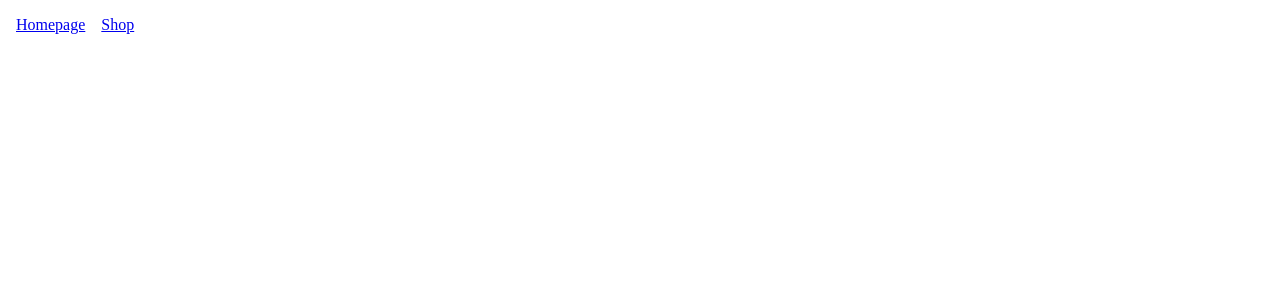
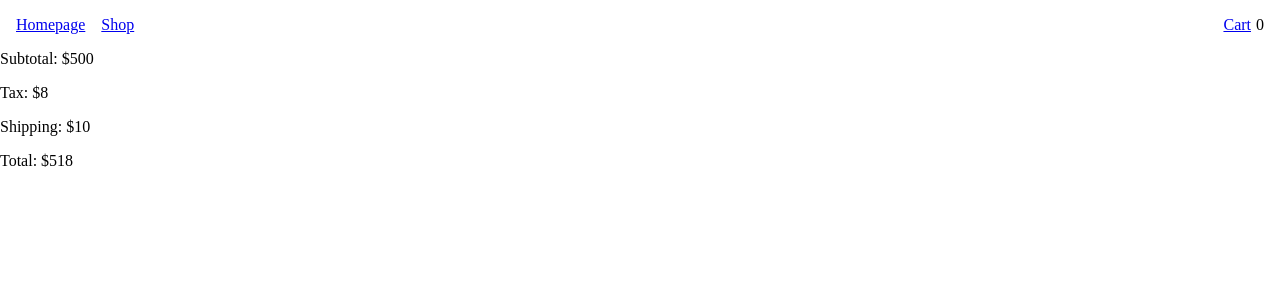
Before and after one commit to RShillgit/Shopping-Cart, a React (Create React App) app: page /cart in a window 1280 px wide. Before the commit this address had no page. Shown: the top 300 px of the page. Built offline with nearby package versions, Linux system fonts and the light colour scheme.

Commit message:
Adding Items to Cart

```diff
--- a/package.json
+++ b/package.json
@@ -10,6 +10,7 @@
     "react-dom": "^18.2.0",
     "react-router-dom": "^6.4.5",
     "react-scripts": "5.0.1",
+    "uniqid": "^5.4.0",
     "web-vitals": "^2.1.4"
   },
   "scripts": {
--- a/src/App.css
+++ b/src/App.css
@@ -12,10 +12,22 @@ body {
     height: 100vh;
 }
 
+
 .navbar {
     display: flex;
+    justify-content: space-between;
+    padding-bottom: 0;
+}
+.navbar-left {
+    display: flex;
     gap: 1rem;
-    padding-bottom: 0;
+}
+.navbar .navbar-right {
+    display: flex;
+    gap: 5px;
+}
+.navbar .navbar-right p {
+    margin: 0;
 }
 
 /* Shop Page */
--- a/src/App.js
+++ b/src/App.js
@@ -4,18 +4,34 @@ import NavBar from './components/navbar';
 import Homepage from './components/homepage';
 import Shop from './components/shop';
 import ItemPage from './components/itemPage';
+import Cart from './components/cart';
+import { useState } from 'react';
 
 const App = () => {
+
+  const [cartQuant, setCartQuant] = useState(0);
+  const [cartItems, setCartItems] = useState([])
+
+  const handleAddToCart = (item) => {
+
+    // Set new cart quantity
+    setCartQuant(cartQuant + item.quantity);
+
+    // Add Cart item to cart items
+    setCartItems(cartItems.concat(item))
+  }
+
   return (
     <div className='shoppingApp'>
       <BrowserRouter>
 
-          <NavBar />
+          <NavBar cart={cartQuant}/>
 
           <Routes>
             <Route path='/' element={<Homepage />} />
             <Route path='/shop' element={<Shop />}/>
-            <Route path='/shop/:id' element={<ItemPage />}/>
+            <Route path='/shop/:id' element={<ItemPage addToCart={handleAddToCart} />}/>
+            <Route path='/cart' element={<Cart cartItems={cartItems}/>} />
           </Routes>
 
       </BrowserRouter>
--- /dev/null
+++ b/src/components/cart.js
@@ -0,0 +1,29 @@
+const Cart = (props) => {
+
+    return (
+
+        <div className="allCartItems">
+
+            {props.cartItems.map(item => {
+                return (
+                    <div className="cartItem" key={item.name}>
+                        <p>{item.name}</p>
+                        <p>{item.price}</p>
+                        <p>{item.quantity}</p>
+                    </div>
+            )})}
+
+            <div className="cartPricing">
+                <p>Subtotal: $500</p>
+                <p>Tax: $8</p>
+                <p>Shipping: $10</p>
+                <p>Total: $518</p>
+            </div>
+
+        </div>
+
+
+
+    )
+}
+export default Cart;
--- a/src/components/itemPage.js
+++ b/src/components/itemPage.js
@@ -1,8 +1,69 @@
+import { useState } from "react";
 import { useParams } from "react-router-dom";
 
-const ItemPage = () => {
+const ItemPage = (props) => {
+
+    const [quantity, setQuantity] = useState(1);
 
     const {id} = useParams();
+
+    /*
+        I am hardcoding this array again because I am assuming item information
+        would come from a database rather than being passed as props from one component
+        to another. Also I would assume the customer's cart would also be a database
+        because cart information is saved to their account, not just locally.
+
+        Based on these assumptions, when rendering the item clicked, the backend would
+        query the database for the item information and send it to the front end.
+    */
+    const shopItems = [
+        {
+            name: 'Item1',
+            price: 25,
+            src: '',
+        },
+        {
+            name: 'Item2',
+            price: 30,
+            src: '',
+        },
+        {
+            name: 'Item3',
+            price: 35,
+            src: '',
+        },
+        {
+            name: 'Item4',
+            price: 15,
+            src: '',
+        },
+        {
+            name: 'Item5',
+            price: 45,
+            src: '',
+        },
+        {
+            name: 'Item6',
+            price: 50,
+            src: '',
+        }
+    ];
+
+    const selectedItem = shopItems.find(item => item.name === id);
+
+    const quantityChange = (e) => {
+        const convertedInput = Number(e.target.value)
+        setQuantity(convertedInput);
+    }
+
+    const handleAddToCart = () => {
+
+        // Add a quantity key/value pair to the selected item
+        selectedItem.quantity = quantity;
+
+        // Send item to App's add to cart function
+        props.addToCart(selectedItem);
+    }
 
     return (
         <div className="itemPage">
@@ -11,12 +72,13 @@ const ItemPage = () => {
 
             <div className="item-specific-information">
                 <h2>{id}</h2>
-                <p>$25</p>
+                <p>${selectedItem.price}</p>
             </div>
 
+
             <div className="add-to-cart">
-                <button>Add To Cart</button>
-                <input type="number"></input>
+                <button onClick={handleAddToCart}>Add To Cart</button>
+                <input type="number" value={quantity} onChange={quantityChange}></input>
             </div>
         </div>
     )
--- a/src/components/navbar.js
+++ b/src/components/navbar.js
@@ -1,10 +1,19 @@
 import { Link } from "react-router-dom";
 
-const NavBar = () => {
+const NavBar = (props) => {
+
     return (
         <div className="navbar">
-            <Link to="/">Homepage</Link>
-            <Link to="/shop">Shop</Link>
+            <div className="navbar-left">
+                <Link to="/">Homepage</Link>
+                <Link to="/shop">Shop</Link>
+            </div>
+
+            <div className="navbar-right">
+                <Link to="/cart">Cart</Link>
+                <p>{props.cart}</p>
+            </div>
+
         </div>
     )
 }
--- a/src/components/shop.js
+++ b/src/components/shop.js
@@ -1,46 +1,54 @@
+import uniqid from "uniqid";
 import ShopItem from "./shopItem";
 
 const Shop = () => {
 
     // Put uniqid in each shopItem object and make the shopItem key=uniqid
 
+    /* This Array Will Act as a database of items for sale */
     const shopItems = [
         {
             name: 'Item1',
             price: 25,
             src: '',
+            id: uniqid(),
         },
         {
             name: 'Item2',
             price: 30,
             src: '',
+            id: uniqid(),
         },
         {
             name: 'Item3',
             price: 35,
             src: '',
+            id: uniqid(),
         },
         {
             name: 'Item4',
             price: 15,
             src: '',
+            id: uniqid(),
         },
         {
             name: 'Item5',
             price: 45,
             src: '',
+            id: uniqid(),
         },
         {
             name: 'Item6',
             price: 50,
             src: '',
+            id: uniqid(),
         }
     ];
 
     return (
         <div className="shop">
 
-            {shopItems.map((item) => {return (<ShopItem name={item.name} price={item.price} src={item.src} />)})}
+            {shopItems.map((item) => {return (<ShopItem name={item.name} price={item.price} src={item.src} key={item.id} />)})}
 
         </div>
     )
```
Also changed, not shown: 1 other file (tests, documents, lock files or other folders).
